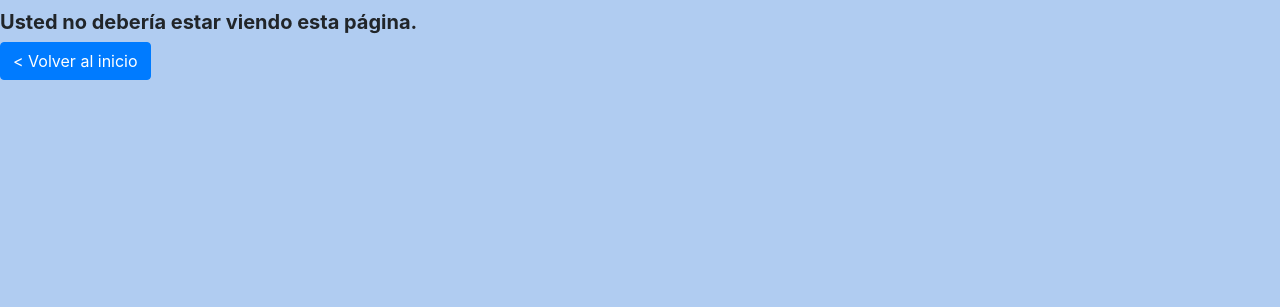
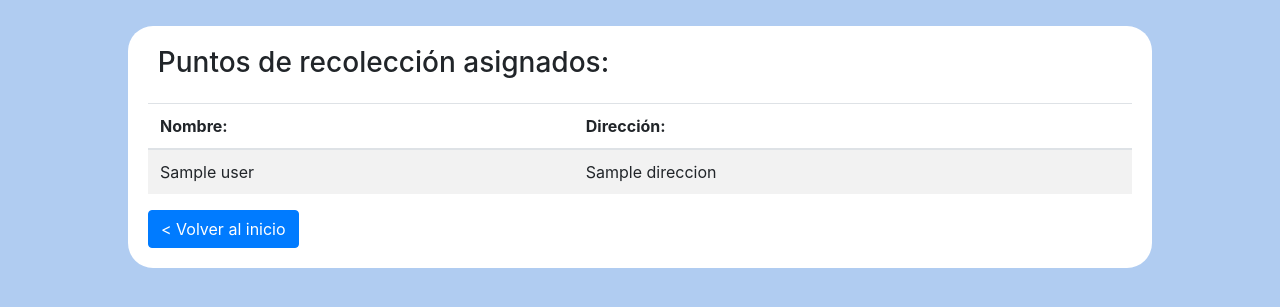
Before and after one commit to AiluOliveras/Ecocycle, a Django app: template eco/templates/puntos_recoleccion/index.html in a window 1280 px wide. Shown: the top 307 px of the page. Run offline with Django 3.2, Linux system fonts and the light colour scheme; the template is opened without the code that fills it: most values are stand-ins (such as "Sample title", 1, 10 or a date in 2020); some libraries are stand-ins or nearby versions.

Commit message:
Agrego visualizacion de puntos asignados en el perfil del reciclador

```diff
--- a/eco/templates/puntos_recoleccion/index.html
+++ b/eco/templates/puntos_recoleccion/index.html
@@ -20,8 +20,8 @@
 
         {% endif %}
 
+        <div style="margin-top: 2%; margin-right: 10%; margin-left: 10%; background-color: white; border-radius: 25px; padding: 20px;">
         {% if user.is_staff %}
-        <div style="margin-top: 2%; margin-right: 10%; margin-left: 10%; background-color: white; border-radius: 25px; padding: 20px;">
             <!-- Barra de búsqueda -->
             <div style="margin-left: 1%;">
                 <link href="http://maxcdn.bootstrapcdn.com/font-awesome/4.1.0/css/font-awesome.min.css" rel="stylesheet">
@@ -61,14 +61,37 @@
                 <a href="{% url 'inicio' %}" type="submit" class="btn btn-primary"> < Volver al inicio</a>
                 <p style="font-size: 12px; color:gray;text-align: right;margin-left: 40%;">**Se visualizan únicamente los primeros 15 resultados de la búsqueda.</p>
             </div>
-        </div>
+
         {% else %} <!--no es staff-->
 
-            <h5 style="font-weight:bold;">Usted no debería estar viendo esta página.</h5>
+            <!-- encabezado -->
+            <div class="btn_crear mb-3" style="margin-right:1%;display: flex;">
+                <h3 style="margin-left:1%;">Puntos de recolección asignados:</h3>
+            </div>
+
+            <!-- lista de puntos de recolección -->
+            <table class="table table-striped table-hover">
+                <thead>
+                <tr>
+                    <th>Nombre:</th>
+                    <th>Dirección:</th>
+                </tr>
+                </thead>
+                <tbody>
+                    {% for unpunto in object_list %}
+                    <tr>
+                        <td>{{ unpunto.nombre }}</td>
+                        <td>{{ unpunto.direccion}}</td>
+                    </tr>
+
+                    {% endfor %}
+                </tbody>
+            </table>
+
             <!-- Botón para volver al Home -->
             <a href="{% url 'inicio' %}" type="submit" class="btn btn-primary"> < Volver al inicio</a>
 
         {% endif %}
-
+        </div>
     </body>
 </html>
--- a/eco/views/__init__.py
+++ b/eco/views/__init__.py
@@ -3,6 +3,6 @@ from .materialesView import MaterialesCreate
 from .formulariosView import FormulariosDetail, FormulariosCreate, cerrar_formulario
 from .ordenesView import OrdenesList,OrdenReservaUpdate, OrdenEntregaUpdate
 from .puntosView import PuntoMaterialRegistro
-from .punto_recoleccionView import Punto_recoleccionCreate, Punto_recoleccionList, create_reciclador_punto, destroy_reciclador_punto
+from .punto_recoleccionView import Punto_recoleccionCreate, Punto_recoleccionList, create_reciclador_punto, destroy_reciclador_punto, Punto_recoleccion_recicladorList
 from .usuariosView import UsuariosList
 from .recicladoresView import RecicladoresList
--- a/ecocycle/settings-ejemplo.py
+++ b/ecocycle/settings-ejemplo.py
@@ -25,7 +25,7 @@ SECRET_KEY = 'django-insecure-q#85kod3$0+=gjo)br-c*t^#67o&d=a4f&wvze0^7)sw$f2z)e
 # SECURITY WARNING: don't run with debug turned on in production!
 DEBUG = True
 
-ALLOWED_HOSTS = []
+ALLOWED_HOSTS = ['0.0.0.0','127.0.0.1','localhost']
 
 from datetime import timedelta
 
--- a/ecocycle/urls.py
+++ b/ecocycle/urls.py
@@ -16,7 +16,7 @@ Including another URLconf
 from django.contrib import admin
 from django.urls import path, include
 from eco.views import MaterialesCreate, FormulariosDetail, FormulariosCreate, cerrar_formulario, bonita, OrdenesList, OrdenReservaUpdate, OrdenEntregaUpdate, PuntoMaterialRegistro,Punto_recoleccionCreate,Punto_recoleccionList,UsuariosList
-from eco.views import RecicladoresList, destroy_reciclador_punto,create_reciclador_punto
+from eco.views import RecicladoresList, destroy_reciclador_punto,create_reciclador_punto, Punto_recoleccion_recicladorList
 from django.contrib.auth.views import LoginView, LogoutView
 
 from rest_framework_simplejwt.views import (
@@ -38,6 +38,7 @@ urlpatterns = [
     path('punto_recoleccion/agregar/', Punto_recoleccionCreate.as_view(template_name = "puntos_recoleccion/create.html")),
     path('punto_recoleccion/listar/recicladores/', RecicladoresList.as_view(template_name = "recicladores/index.html"), name='recicladores'),
     path('punto_recoleccion/listar/recicladores/borrado',destroy_reciclador_punto),
+    path('puntos_recoleccion/',Punto_recoleccion_recicladorList.as_view(template_name = "puntos_recoleccion/index.html")),
 
     path('recicladores/agregar', UsuariosList.as_view(template_name = "puntos_recoleccion/anidate.html"), name='anidate'),
     path('recicladores/crear',create_reciclador_punto), #pivot e/ reciclador y punto
```
Also changed, not shown: eco/templates/formularios/create.html (+4 -3 lines), eco/views/punto_recoleccionView.py (+10 -0 lines).
